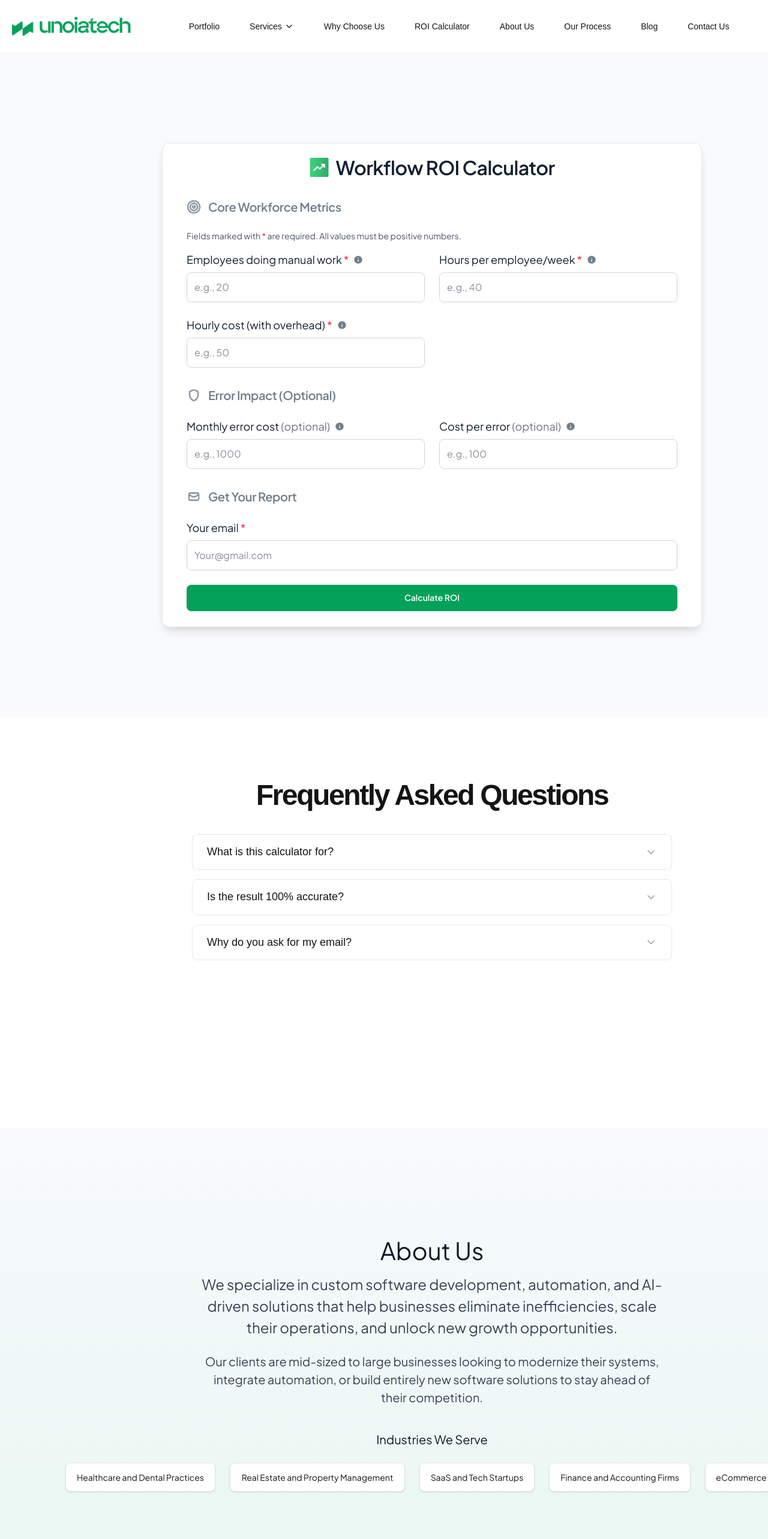
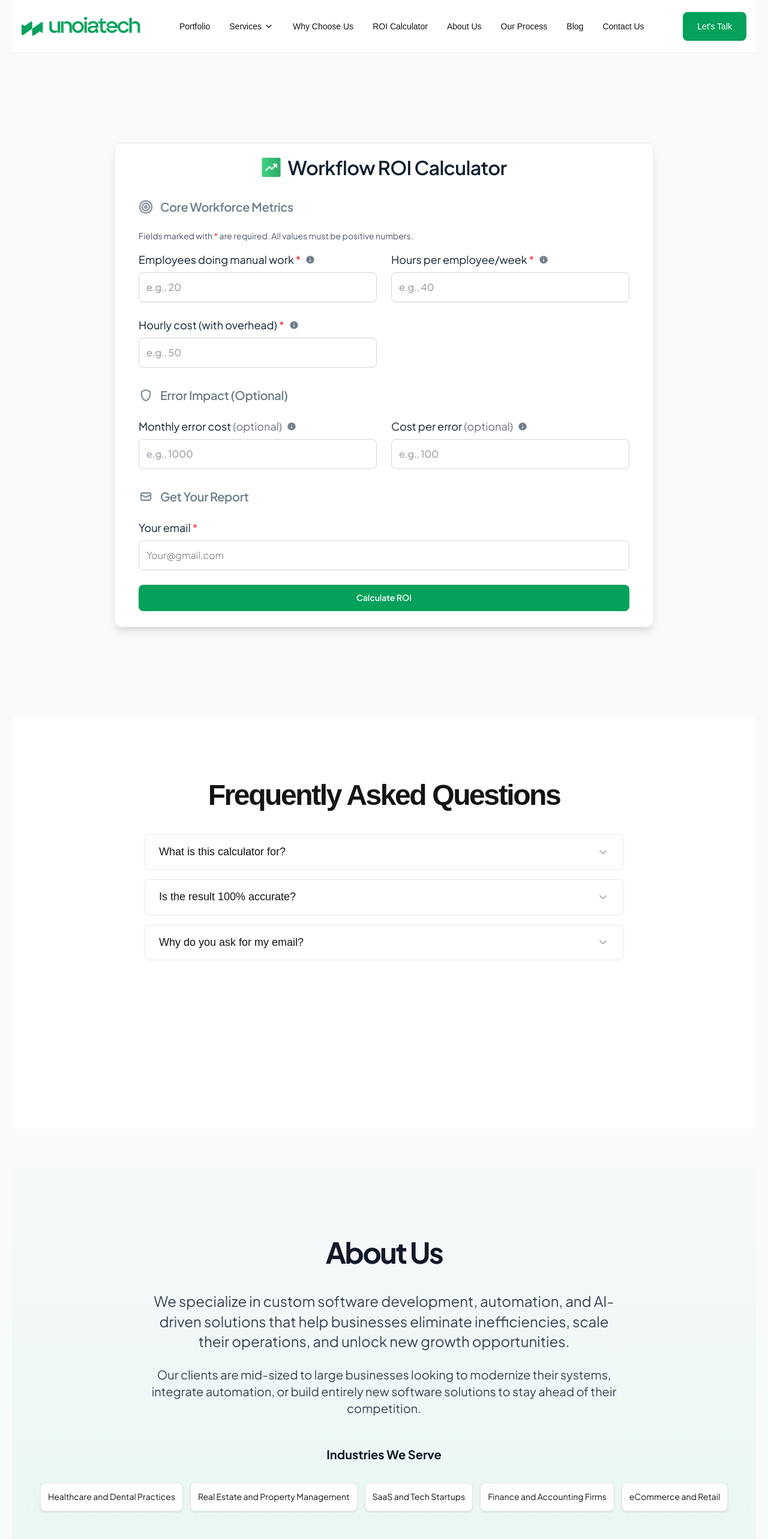
Before and after one commit to 22CB006/ROI_Calculator, a Next.js app: page / in a window 1280 px wide. Shown: the top 2566 px of the page at 60% size. Built offline with nearby package versions, Linux system fonts and the light colour scheme.

Commit message:
Update responsive design: Header dimensions fixed to 1440x88, About Us section styling improved with proper padding and industry tags layout, Footer copyright alignment perfected

```diff
--- a/src/app/globals.css
+++ b/src/app/globals.css
@@ -35,3 +35,38 @@ html {
   width: 100%;
   overflow-x: hidden;
 }
+
+/* Responsive adjustments for 1366px and smaller screens */
+@media (max-width: 1440px) {
+  .max-w-\[1440px\] {
+    max-width: 100% !important;
+    padding-left: 20px;
+    padding-right: 20px;
+  }
+}
+
+@media (max-width: 1366px) {
+  /* Header adjustments */
+  header {
+    padding-left: 16px !important;
+    padding-right: 16px !important;
+  }
+
+  /* ROI Calculator adjustments */
+  .roi-calculator-container {
+    max-width: calc(100vw - 40px) !important;
+    padding: 0 20px !important;
+  }
+
+  /* Footer adjustments */
+  footer {
+    padding-left: 32px !important;
+    padding-right: 32px !important;
+  }
+
+  /* CTA adjustments */
+  .cta-container {
+    margin-left: 20px !important;
+    margin-right: 20px !important;
+  }
+}
--- a/src/app/page.tsx
+++ b/src/app/page.tsx
@@ -8,7 +8,7 @@ import CTA from '@/components/CTA';
 export default function Home() {
   return (
     <div className="w-full bg-gray-50 min-h-screen">
-      <div className="w-full max-w-[1440px] mx-auto">
+      <div className="w-full max-w-[1440px] mx-auto px-0 overflow-hidden">
         <Header />
 
         <main className="w-full">
--- a/src/components/AboutUs.tsx
+++ b/src/components/AboutUs.tsx
@@ -1,25 +1,25 @@
 
 export default function AboutUs() {
   return (
-    <div className="relative flex justify-center items-center" style={{ width: '1440px', height: '692px', backgroundColor: '#04A15B05', margin: '0 auto', paddingBottom: 0 }}>
+    <div className="relative flex justify-center items-center" style={{ width: '100%', maxWidth: '1440px', height: '692px', backgroundColor: '#04A15B05', margin: '0 auto', paddingBottom: 0 }}>
       {/* BG effect */}
       <div className="absolute inset-0 bg-gradient-to-b from-[#F7FAFC] to-[#E6F7F1] opacity-80 pointer-events-none" style={{zIndex:0}}></div>
       <div className="relative z-10 w-full flex flex-col items-center">
-        <div className="max-w-[800px] w-full mx-auto px-4">
-          <h2 className="text-center text-[40px] font-normal text-gray-900 mb-2" style={{fontFamily:'Plus Jakarta Sans, sans-serif', marginTop:'24px'}}>About Us</h2>
-          <p className="text-center text-[24px] text-gray-700 mb-6" style={{fontFamily:'Plus Jakarta Sans, sans-serif'}}>
+        <div className="w-full max-w-[830px] mx-auto" style={{padding: '16px'}}>
+          <h2 className="text-center text-[48px] font-bold text-gray-900 mb-8" style={{fontFamily:'Plus Jakarta Sans, sans-serif', marginTop:'24px', lineHeight:'140%', letterSpacing:'-0.05em'}}>About Us</h2>
+          <p className="text-center text-[24px] text-gray-700 mb-6" style={{fontFamily:'Plus Jakarta Sans, sans-serif', lineHeight:'140%'}}>
             We specialize in custom software development, automation, and AI-driven solutions that help businesses eliminate inefficiencies, scale their operations, and unlock new growth opportunities.
           </p>
-          <p className="text-center text-[20px] text-gray-700 mb-10" style={{fontFamily:'Plus Jakarta Sans, sans-serif'}}>
+          <p className="text-center text-[20px] text-gray-700 mb-12" style={{fontFamily:'Plus Jakarta Sans, sans-serif', lineHeight:'140%'}}>
             Our clients are mid-sized to large businesses looking to modernize their systems, integrate automation, or build entirely new software solutions to stay ahead of their competition.
           </p>
-          <h3 className="text-center text-[20px] font-normal text-gray-900 mb-6" style={{fontFamily:'Plus Jakarta Sans, sans-serif'}}>Industries We Serve</h3>
-          <div className="w-[1290px] max-w-full mx-auto flex flex-row flex-nowrap justify-center items-center gap-4 mb-16" style={{minWidth:'800px'}}>
-            <span className="inline-flex items-center justify-center bg-white rounded-lg border border-gray-200 text-[#131514] text-[14px] font-normal shadow-sm whitespace-nowrap text-center" style={{width:'250px', minWidth:'250px', maxWidth:'250px', height:'48px', fontFamily:'Plus Jakarta Sans, sans-serif', letterSpacing:'0', lineHeight:'100%'}}>Healthcare and Dental Practices</span>
-            <span className="inline-flex items-center justify-center bg-white rounded-lg border border-gray-200 text-[#131514] text-[14px] font-normal shadow-sm whitespace-nowrap text-center ml-2" style={{width:'292px', minWidth:'292px', maxWidth:'292px', height:'48px', fontFamily:'Plus Jakarta Sans, sans-serif', letterSpacing:'0', lineHeight:'100%'}}>Real Estate and Property Management</span>
-            <span className="inline-flex items-center justify-center bg-white rounded-lg border border-gray-200 text-[#131514] text-[14px] font-normal shadow-sm whitespace-nowrap text-center ml-2" style={{width:'192px', minWidth:'192px', maxWidth:'192px', height:'48px', fontFamily:'Plus Jakarta Sans, sans-serif', letterSpacing:'0', lineHeight:'100%'}}>SaaS and Tech Startups</span>
-            <span className="inline-flex items-center justify-center bg-white rounded-lg border border-gray-200 text-[#131514] text-[14px] font-normal shadow-sm whitespace-nowrap text-center ml-2" style={{width:'236px', minWidth:'236px', maxWidth:'236px', height:'48px', fontFamily:'Plus Jakarta Sans, sans-serif', letterSpacing:'0', lineHeight:'100%'}}>Finance and Accounting Firms</span>
-            <span className="inline-flex items-center justify-center bg-white rounded-lg border border-gray-200 text-[#131514] text-[14px] font-normal shadow-sm whitespace-nowrap text-center ml-2" style={{width:'188px', minWidth:'188px', maxWidth:'188px', height:'48px', fontFamily:'Plus Jakarta Sans, sans-serif', letterSpacing:'0', lineHeight:'100%'}}>eCommerce and Retail</span>
+          <h3 className="text-center text-[20px] font-bold text-gray-900 mb-8" style={{fontFamily:'Plus Jakarta Sans, sans-serif'}}>Industries We Serve</h3>
+          <div className="w-full mx-auto flex flex-row flex-nowrap justify-center items-center gap-3" style={{marginBottom:'32px'}}>
+            <span className="inline-flex items-center justify-center bg-white rounded-lg border border-gray-200 text-[#131514] text-[14px] font-normal shadow-sm whitespace-nowrap text-center px-3 py-3" style={{height:'48px', fontFamily:'Plus Jakarta Sans, sans-serif'}}>Healthcare and Dental Practices</span>
+            <span className="inline-flex items-center justify-center bg-white rounded-lg border border-gray-200 text-[#131514] text-[14px] font-normal shadow-sm whitespace-nowrap text-center px-3 py-3" style={{height:'48px', fontFamily:'Plus Jakarta Sans, sans-serif'}}>Real Estate and Property Management</span>
+            <span className="inline-flex items-center justify-center bg-white rounded-lg border border-gray-200 text-[#131514] text-[14px] font-normal shadow-sm whitespace-nowrap text-center px-3 py-3" style={{height:'48px', fontFamily:'Plus Jakarta Sans, sans-serif'}}>SaaS and Tech Startups</span>
+            <span className="inline-flex items-center justify-center bg-white rounded-lg border border-gray-200 text-[#131514] text-[14px] font-normal shadow-sm whitespace-nowrap text-center px-3 py-3" style={{height:'48px', fontFamily:'Plus Jakarta Sans, sans-serif'}}>Finance and Accounting Firms</span>
+            <span className="inline-flex items-center justify-center bg-white rounded-lg border border-gray-200 text-[#131514] text-[14px] font-normal shadow-sm whitespace-nowrap text-center px-3 py-3" style={{height:'48px', fontFamily:'Plus Jakarta Sans, sans-serif'}}>eCommerce and Retail</span>
           </div>
         </div>
       </div>
--- a/src/components/FAQ.tsx
+++ b/src/components/FAQ.tsx
@@ -26,7 +26,7 @@ export default function FAQ() {
   };
 
   return (
-    <div className="mx-auto" style={{ width: '1440px', height: '557px', margin: '0 auto', paddingTop: 0 }}>
+    <div className="mx-auto px-4" style={{ width: '100%', maxWidth: '1440px', height: '557px', margin: '0 auto', paddingTop: 0 }}>
       <div className="bg-white rounded-lg p-4 lg:p-8 h-full w-full" style={{ height: '557px' }}>
         <h2 className="text-[48px] font-plus-jakarta-sans leading-[140%] tracking-[-0.05em] text-[#131514] text-center mb-6 lg:mb-8" style={{ fontWeight: '600' }}>
           Frequently Asked Questions
--- a/src/components/Header.tsx
+++ b/src/components/Header.tsx
@@ -10,10 +10,10 @@ export default function Header() {
   const [isMobileMenuOpen, setIsMobileMenuOpen] = useState(false);
 
   return (
-    <header className="bg-white border-b border-gray-100 w-[1440px] h-16 lg:h-[88px] flex items-center px-4 lg:px-0 py-4 lg:py-[20px] relative mx-auto">
-      <div className="w-full flex items-center justify-between max-w-full lg:px-[20px]">
+    <header className="bg-white border-b border-gray-100 w-full max-w-[1440px] h-16 lg:h-[88px] flex items-center px-4 lg:px-[20px] py-4 lg:py-[20px] relative mx-auto">
+      <div className="w-full flex items-center justify-between">
         {/* Logo */}
-        <Link href="/" className="flex items-center">
+        <Link href="/" className="flex items-center flex-shrink-0">
           <Image
             src="/logo.png"
             alt="UnoiaTech"
@@ -24,8 +24,8 @@ export default function Header() {
         </Link>
 
         {/* Navigation - Desktop */}
-        <nav className="hidden lg:flex items-center gap-[50px]">
-          <Link href="#" className="text-[#131514] hover:text-[#04A15B] transition-colors text-[14px] font-normal leading-[100%] tracking-[0%]" style={{ fontFamily: 'PP Mori, sans-serif' }}>
+        <nav className="hidden lg:flex items-center gap-[20px] xl:gap-[32px] flex-shrink">
+          <Link href="#" className="text-[#131514] hover:text-[#04A15B] transition-colors text-[14px] font-normal leading-[100%] tracking-[0%] whitespace-nowrap" style={{ fontFamily: 'PP Mori, sans-serif' }}>
             Portfolio
           </Link>
 
@@ -33,7 +33,7 @@ export default function Header() {
           <div className="relative">
             <button
               onClick={() => setIsServicesOpen(!isServicesOpen)}
-              className="flex items-center text-[#131514] hover:text-[#04A15B] transition-colors text-[14px] font-normal leading-[100%] tracking-[0%]"
+              className="flex items-center text-[#131514] hover:text-[#04A15B] transition-colors text-[14px] font-normal leading-[100%] tracking-[0%] whitespace-nowrap"
               style={{ fontFamily: 'PP Mori, sans-serif' }}
             >
               Services
@@ -66,32 +66,32 @@ export default function Header() {
             )}
           </div>
 
-          <Link href="#" className="text-[#131514] hover:text-[#04A15B] transition-colors text-[14px] font-normal leading-[100%] tracking-[0%]" style={{ fontFamily: 'PP Mori, sans-serif' }}>
+          <Link href="#" className="text-[#131514] hover:text-[#04A15B] transition-colors text-[14px] font-normal leading-[100%] tracking-[0%] whitespace-nowrap" style={{ fontFamily: 'PP Mori, sans-serif' }}>
             Why Choose Us
           </Link>
-          <Link href="#" className="text-[#131514] hover:text-[#04A15B] transition-colors text-[14px] font-normal leading-[100%] tracking-[0%]" style={{ fontFamily: 'PP Mori, sans-serif' }}>
+          <Link href="#" className="text-[#131514] hover:text-[#04A15B] transition-colors text-[14px] font-normal leading-[100%] tracking-[0%] whitespace-nowrap" style={{ fontFamily: 'PP Mori, sans-serif' }}>
             ROI Calculator
           </Link>
-          <Link href="#" className="text-[#131514] hover:text-[#04A15B] transition-colors text-[14px] font-normal leading-[100%] tracking-[0%]" style={{ fontFamily: 'PP Mori, sans-serif' }}>
+          <Link href="#" className="text-[#131514] hover:text-[#04A15B] transition-colors text-[14px] font-normal leading-[100%] tracking-[0%] whitespace-nowrap" style={{ fontFamily: 'PP Mori, sans-serif' }}>
             About Us
           </Link>
-          <Link href="#" className="text-[#131514] hover:text-[#04A15B] transition-colors text-[14px] font-normal leading-[100%] tracking-[0%]" style={{ fontFamily: 'PP Mori, sans-serif' }}>
+          <Link href="#" className="text-[#131514] hover:text-[#04A15B] transition-colors text-[14px] font-normal leading-[100%] tracking-[0%] whitespace-nowrap" style={{ fontFamily: 'PP Mori, sans-serif' }}>
             Our Process
           </Link>
-          <Link href="#" className="text-[#131514] hover:text-[#04A15B] transition-colors text-[14px] font-normal leading-[100%] tracking-[0%]" style={{ fontFamily: 'PP Mori, sans-serif' }}>
+          <Link href="#" className="text-[#131514] hover:text-[#04A15B] transition-colors text-[14px] font-normal leading-[100%] tracking-[0%] whitespace-nowrap" style={{ fontFamily: 'PP Mori, sans-serif' }}>
             Blog
           </Link>
-          <Link href="#" className="text-[#131514] hover:text-[#04A15B] transition-colors text-[14px] font-normal leading-[100%] tracking-[0%]" style={{ fontFamily: 'PP Mori, sans-serif' }}>
+          <Link href="#" className="text-[#131514] hover:text-[#04A15B] transition-colors text-[14px] font-normal leading-[100%] tracking-[0%] whitespace-nowrap" style={{ fontFamily: 'PP Mori, sans-serif' }}>
             Contact Us
           </Link>
         </nav>
 
         {/* Let's Talk Button - Desktop */}
-        <div className="hidden lg:flex items-center">
+        <div className="hidden lg:flex items-center flex-shrink-0">
           <Link
             href="#"
-            className="bg-[#04A15B] text-white px-6 py-3 rounded-[8px] text-sm font-medium hover:bg-[#038549] transition-colors h-[48px] flex items-center justify-center"
-            style={{ minWidth: '108px' }}
+            className="bg-[#04A15B] text-white px-4 xl:px-6 py-3 rounded-[8px] text-sm font-medium hover:bg-[#038549] transition-colors h-[48px] flex items-center justify-center whitespace-nowrap"
+            style={{ minWidth: '100px' }}
           >
             Let&apos;s Talk
           </Link>
--- a/src/components/ROICalculator.tsx
+++ b/src/components/ROICalculator.tsx
@@ -335,8 +335,8 @@ export default function ROICalculator() {
 
   return (
     <>
-      <div style={{ width: '1440px', height: '980px', display: 'flex', justifyContent: 'center', alignItems: 'center', margin: 0, padding: 0 }}>
-        <div className="bg-white shadow-lg border border-gray-200" style={{ width: '900px', height: '808px', paddingTop: '20px', paddingRight: '40px', paddingBottom: '40px', paddingLeft: '40px', borderRadius: '12px' }}>
+      <div style={{ width: '100%', maxWidth: '1440px', height: '980px', display: 'flex', justifyContent: 'center', alignItems: 'center', margin: '0 auto', padding: '0 20px' }}>
+        <div className="bg-white shadow-lg border border-gray-200" style={{ width: '100%', maxWidth: '900px', height: '808px', paddingTop: '20px', paddingRight: '40px', paddingBottom: '40px', paddingLeft: '40px', borderRadius: '12px' }}>
           {/* Header */}
           <div className="mb-6 lg:mb-8">
             <div className="flex items-center justify-center mb-4">
```
Also changed, not shown: src/components/CTA.tsx (+4 -4 lines), src/components/Footer.tsx (+4 -4 lines).
